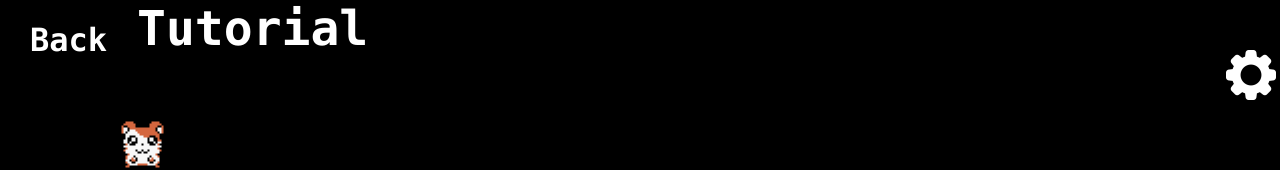
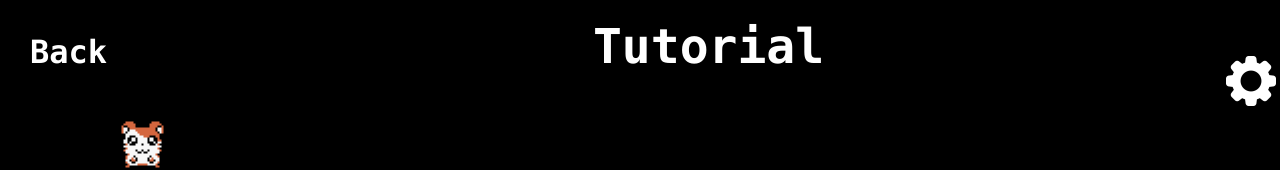
Before and after one commit to shiqi0515/UI-Whatever, a React (Create React App) app: page /tutorialLevel in a window 1280 px wide. Shown: the top 170 px of the page. Built offline with nearby package versions, Linux system fonts and the light colour scheme.

Commit message:
fixed header

```diff
--- a/src/Header.tsx
+++ b/src/Header.tsx
@@ -14,11 +14,12 @@ const Header: FC<{ title: string }> = ({ title }) => {
 
   return (
     <header>
+      <div className="header_container">
       <button className="back_button" onClick={handleBackClick}>
         {translate("back")}
       </button>
       <h1>{title}</h1>
-
+      </div>
       <div className={`fade-out ${fadeOut ? "active" : ""}`} />
     </header>
   );
--- a/src/style/Header.css
+++ b/src/style/Header.css
@@ -1,8 +1,9 @@
-header {
+.header_container {
+    margin-top: 1%;
     display: flex;
-    align-items: center;
     flex-direction: row;
-    justify-content: center;
+    align-items: baseline;
+    text-align: center;
 }
 
 .back_button {
@@ -12,9 +13,9 @@ header {
 
 h1 {
     flex: 1;
+    text-align: center;
     font: bold 300% Consolas, Monaco, monospace;
     margin-bottom: 0.5em;
-    text-align: center;
     color: #ffffff;
 }
 
--- a/src/style/settingButton.css
+++ b/src/style/settingButton.css
@@ -1,6 +1,6 @@
 .Setting_btn{
     position: relative;
-    top: -5%;
+    top: -6.5%;
     left: 95%;
     background-color: transparent;
     border: none;
```
